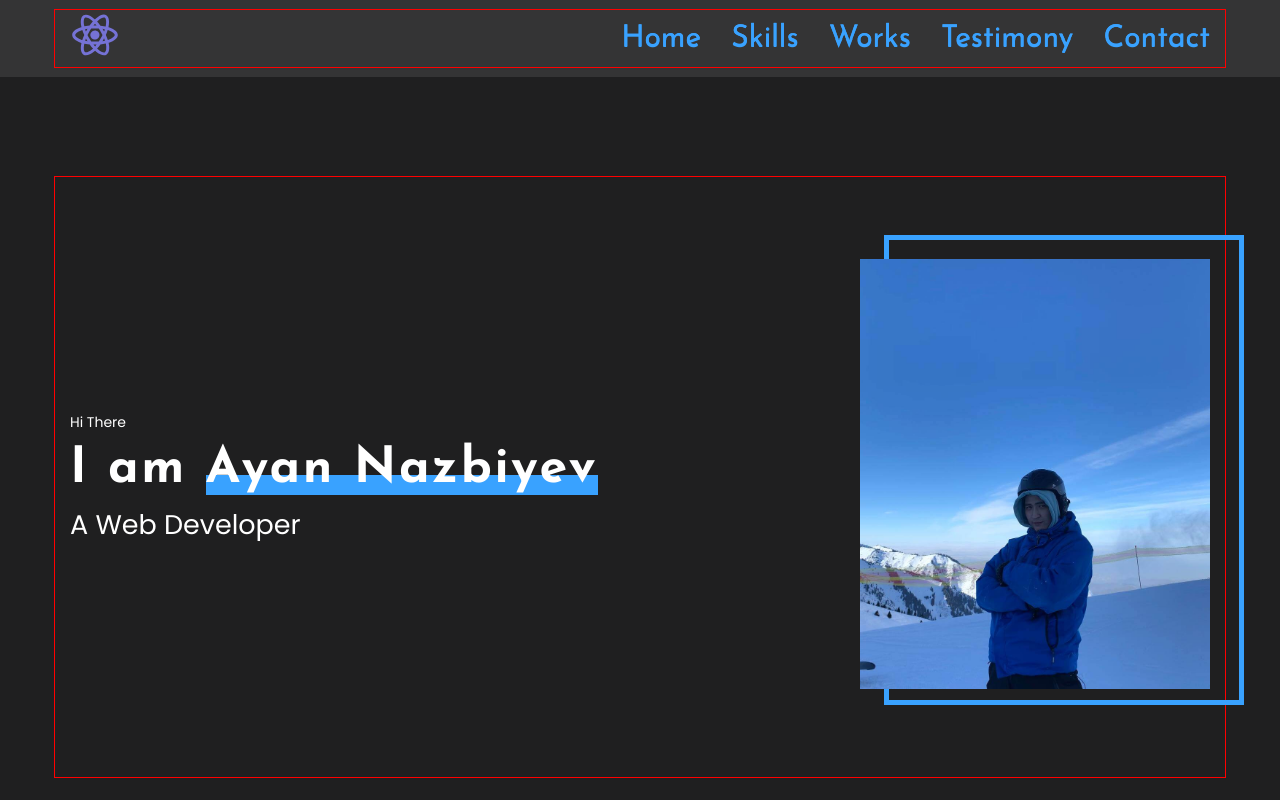
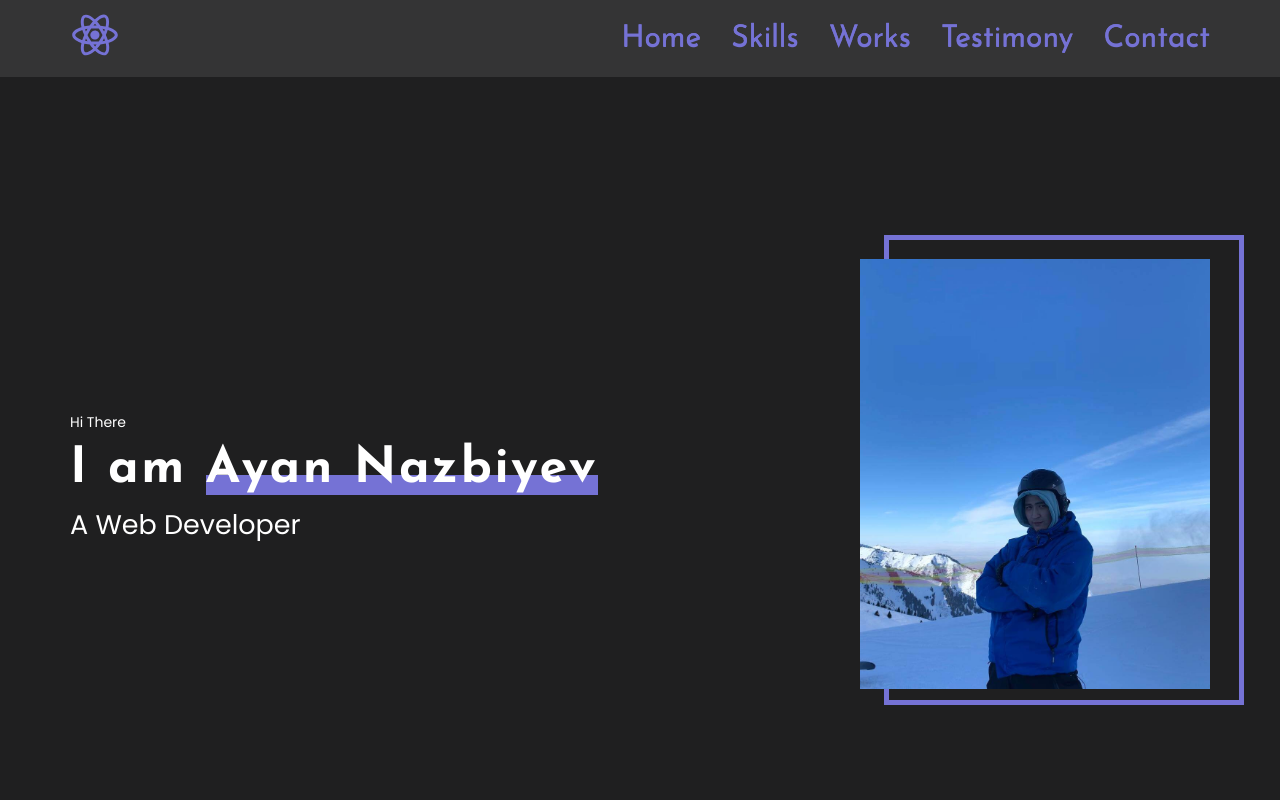
Before and after one commit to Ayanqq/portfolio, a React app: page / in a window 1280 px wide. Shown: the top 800 px of the page. Built offline with nearby package versions, Linux system fonts and the light colour scheme.

Commit message:
added all styles

```diff
--- a/src/components/Container.ts
+++ b/src/components/Container.ts
@@ -6,5 +6,4 @@ export const Container = styled.div`
   min-height: 100%;
   padding:0 15px;
   margin: 0 auto;
-  outline:1px solid red;
 `
--- a/src/components/icon/Icon.tsx
+++ b/src/components/icon/Icon.tsx
@@ -1,7 +1,6 @@
 import React from 'react';
 import iconsSprite from '../../assets/images/icons-sprite.svg'
-import {type} from "os";
-import styled from "styled-components";
+
 
 
 type IconPropsType = {
--- a/src/layout/header/Header.tsx
+++ b/src/layout/header/Header.tsx
@@ -20,17 +20,15 @@ export const Header = () => {
         </StyledHeader>
 
     )
-        ;
 };
 
 
 const StyledHeader = styled.header`
   background-color: rgba(31, 31, 32, 0.9);
   padding:10px 0;
-  //position:fixed;
+  position:sticky;
   top: 0;
   left: 0;
   right: 0;
   z-index: 99999;
-  box-shadow: 0 0 74px -10px #7572D5;
 `
--- a/src/layout/sections/skills/Skills.tsx
+++ b/src/layout/sections/skills/Skills.tsx
@@ -41,4 +41,5 @@ export const Skills = () => {
 const StyledSkills = styled.section`
     padding:100px 0 0;
 
+
 `
--- a/src/layout/sections/skills/card/Card.tsx
+++ b/src/layout/sections/skills/card/Card.tsx
@@ -1,6 +1,5 @@
 import React from 'react';
 import styled from "styled-components";
-import {FlexWrapper} from "../../../../components/FlexWrapper";
 import {theme} from "../../../../styles/Theme";
 import {Icon} from "../../../../components/icon/Icon";
 
--- a/src/layout/sections/testimony/Testimony.tsx
+++ b/src/layout/sections/testimony/Testimony.tsx
@@ -25,12 +25,14 @@ const StyledTestimony = styled.section`
 
   ${IconWrapper} {
     margin:52px 0 72px;
+    position:relative;
+    border-radius: 0;
 
-    &::before {
-      border-radius: 0;
-      transform: translate(-50%, -50%) rotate(45deg);
+    ${IconWrapper}::before {
       width: 80px;
       height: 80px;
+      position:absolute;
+      display:inline-block;
     }
   }
 `
--- a/src/styles/Theme.ts
+++ b/src/styles/Theme.ts
@@ -2,7 +2,7 @@ export const theme = {
     colors: {
         primaryBg: "#1F1F20",
         secondaryBg: "#252527",
-        accent:"#39a2ff",
+        accent:"#7572D5",
         font:"#FFFFFF"
 
 }
```
Also changed, not shown: src/assets/images/icons-sprite.svg.
